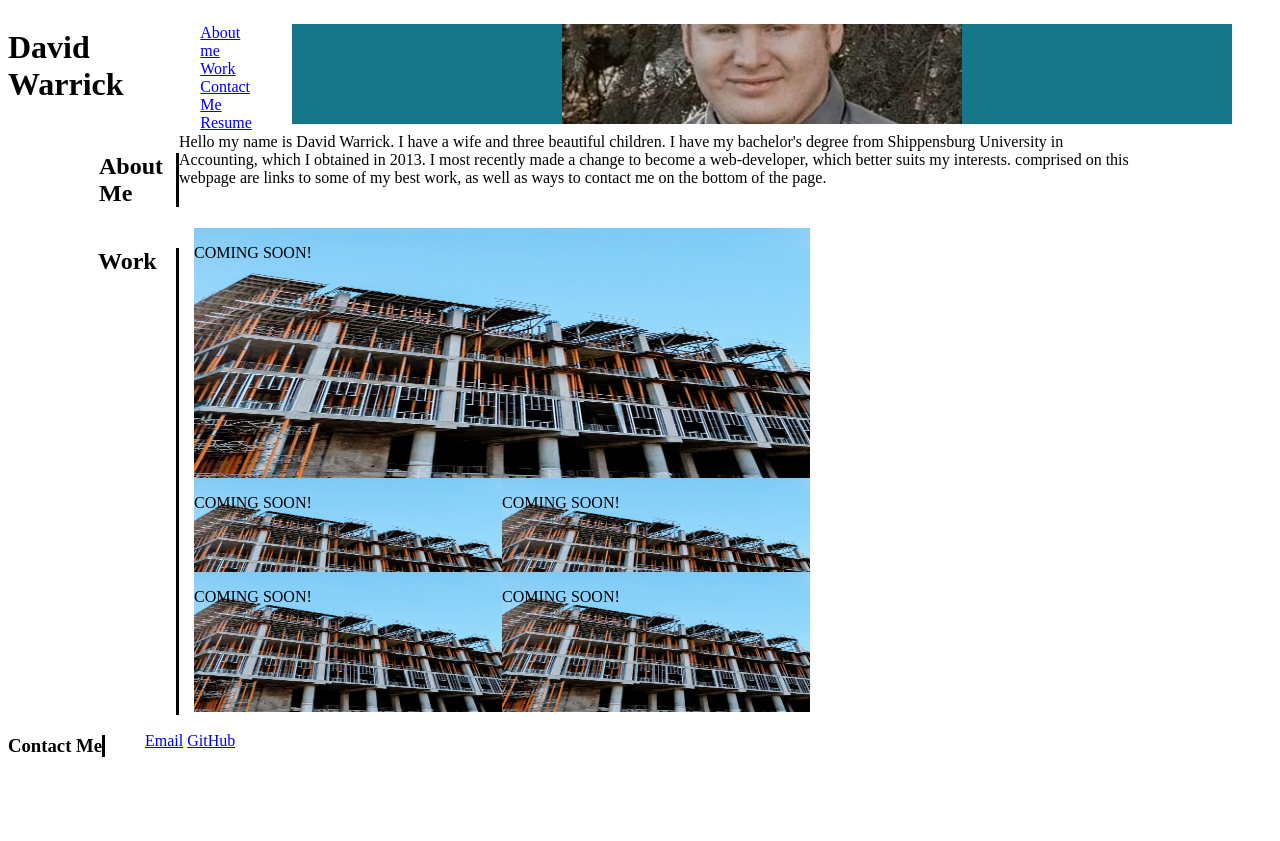
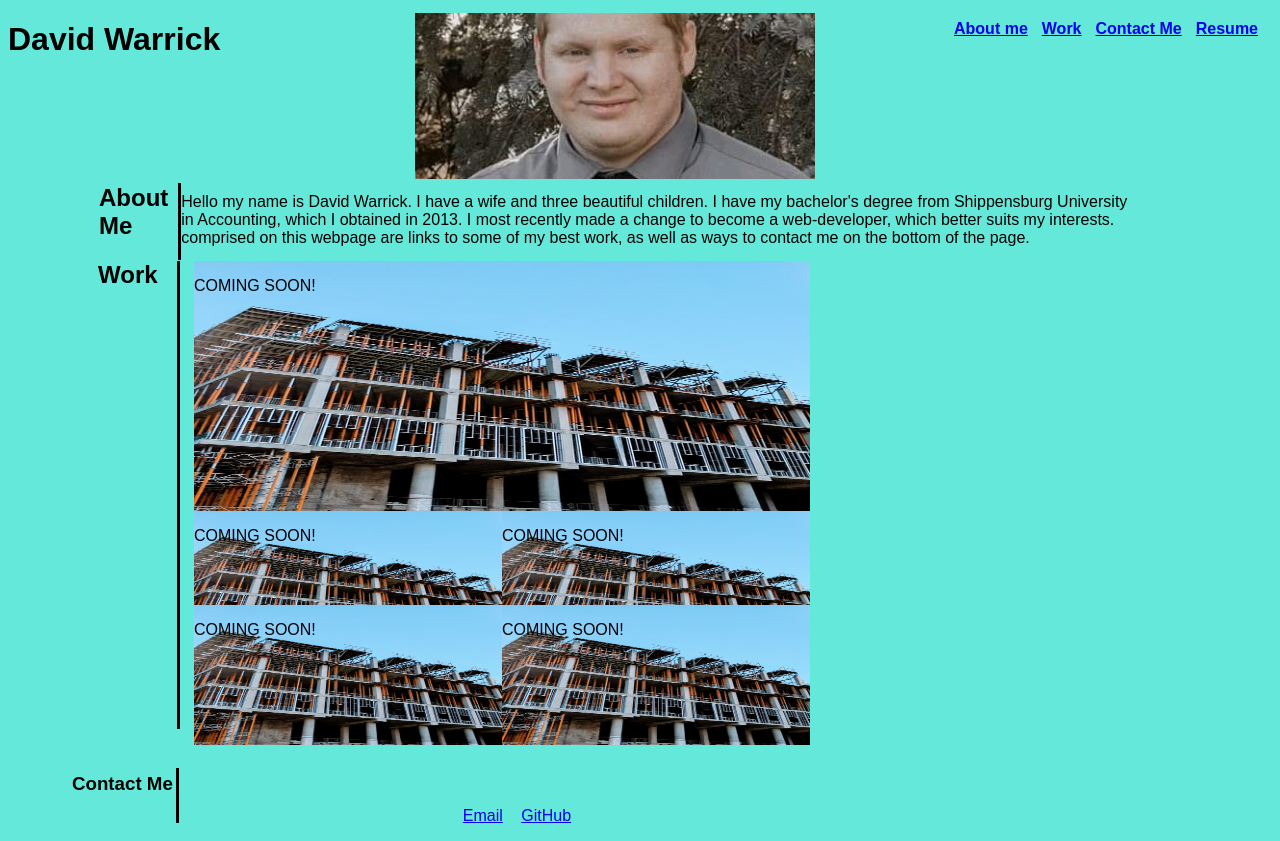
Before and after one commit to dwarrick91/Portfolio, a plain HTML site: page index.html in a window 1280 px wide. Before the commit the page ends 808 px from the top, so only its background shows below. Drawn offline with Linux system fonts and the light colour scheme.

Commit message:
ade changes to sizing

```diff
--- a/assets/css/style.css
+++ b/assets/css/style.css
@@ -1,95 +1,44 @@
-/*
+html, body {
+    height: 100%;
+}
 body {
     background:  #64e8d9;
     font-size: 16px;
     font-family: sans-serif;
 }
- header {
- margin: 0;
-display: flex;
-justify-content: space-between;
-background-color: #17778A;
-align-items: center;
-width: 100%;
-height: 5%;
-}
-figure {
-    width: 100%;
-    height:
+#banner-image {
+    background-image: url("./../images/Linkedin.jpg");
+    background-position: center;
+    background-attachment:local;
+    background-repeat: no-repeat;
+    height: 166px;
+    width: 96%;
+    margin: -67px 0 0 0;
 
-}
-article {
-    width: 100%;
-    display: flex;
-
-}
-footer {
-    width: 100%;
-    display: flex;
-    padding: 0 0 0 0
 
 }
 
-#banner {
-    height: 200px}
+h1 {position: relative;}
 
+
+
+header {
+    height: 20%;
+    margin: 2px 0 17px 0px;
+}
 .navbar ul {
-    margin: 10px;
+    margin: -60px 0 0 0;
     display: flex;
     list-style: none;
     font-weight: bolder;
     text-decoration: #E75C00;
-}
-.navbar a {
-    margin: 10px;
+    float:right;
 }
 
-figure {
-    margin: 75px
+li a {
+    padding: 0 14px 0 0;
 }
 
-
-.about {
-    position:relative;
-    padding 0 0 0 0;
-    border-right: solid
-}
-
-.paragraph {
-    position: relative;
-    padding: 0 0 0 186px;
-}
-.contact {
-    position: relative;
-    border-right: solid;
-    padding: 0 0 0 0
-} */
-#banner-image {
-    background-image: url("./../images/Linkedin.jpg");
-    background-position: center;
-
-    background-repeat: no-repeat;
-    height: 100px;
-    width: 100%;
-    background-color: #17778A;
-}
-
-html, body {
-    height: 100%;
-}
-
-header {
-    height: 20%;
-    display: flex;
-    flex-direction: row;
-    justify-content: space-between;
-    position: relative;
-}
-
-.navbar ul{
-    list-style: none;
-
-}
 
 .about {
     display: flex;
@@ -100,26 +49,15 @@ header {
 
 #paragraph-one {
     position: relative;
-    margin: 0 150px 0 0;
+    margin: 30px 148px 0 0;
+}
+.aboutMe {
+    border-right: solid;
+    padding: 6 10px 0 0
 }
 
-.aboutMe {
-    padding: 0 13px 0 0;
-}
 
-/* .projects {
-    display: flex;
-    position: absolute;
-}
 
-.one {
-    position: relative;
-}
-
-#project-one {
-    width: 100%;
-    height: 800px;
-} */
 .projects{
     display: flex;
     flex-direction: row;
@@ -130,7 +68,7 @@ header {
 
 }
 h2 {position: relative;
-padding: 0 0 0 97px;
+padding: 1px 10px 20px 0;
 
 }
 .job {position: absolute;
@@ -139,7 +77,7 @@ float: bottom;
 padding: 0 0 0 0}
 .one {
     height: 300px;
-    padding: 0 300px 0 186px
+    padding: 20px 300px 0 186px
 }
 h2, .projects{
     display: flex;
@@ -168,24 +106,18 @@ h2, .projects{
     border-right: solid;
 
 }
-.aboutMe {
-    border-right: solid
-}
+
 
 .contact-list {
     list-style: none;
-    display: inline;
+    padding: 42px 0px 0px 284px
 }
 
 .contactMe {
     position: relative;
-    padding: 0 0 0 0;
+    padding: 5px 3px 0 64px;
     border-right: solid;
 }
 
 .contact {display: flex;
 }
-
-
-
- */ */
```
Also changed, not shown: index.html (+4 -4 lines).
